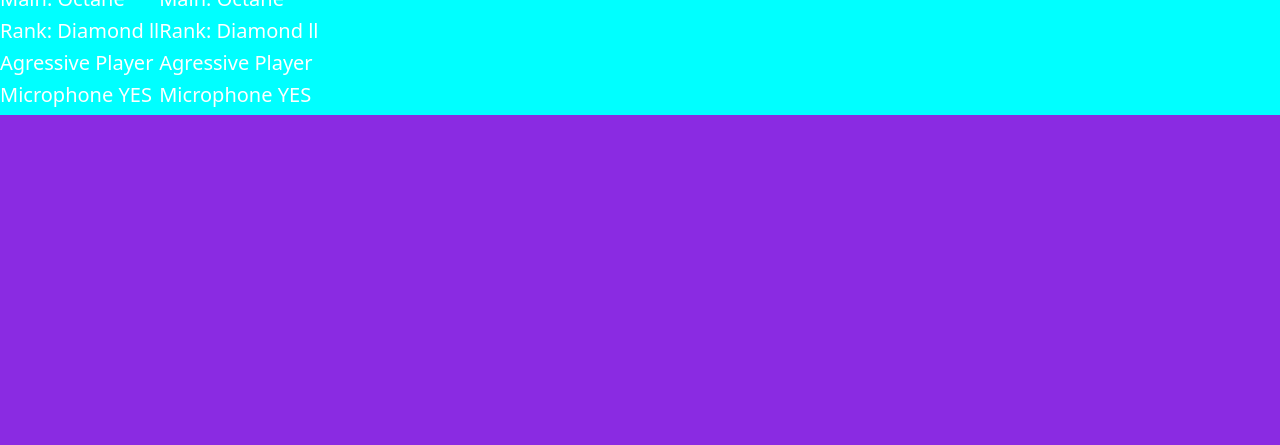
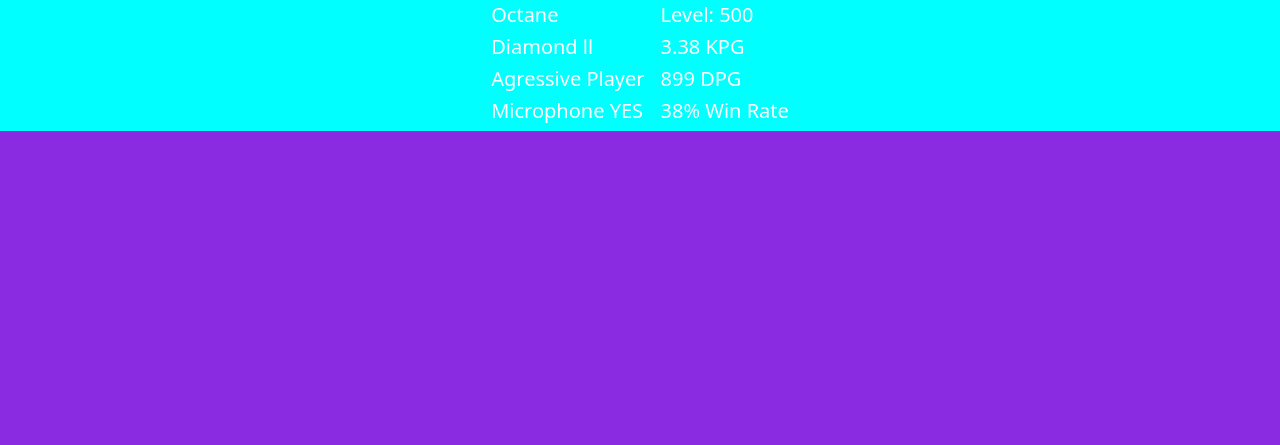
Before and after one commit to Dooootz/ux-bones, a website: page src/pages/profilePage.html in a window 1280 px wide. Shown: the part 355-800 px from the top of the page. Drawn offline with nearby package versions, Linux system fonts and the light colour scheme.

Commit message:
format code

```diff
--- a/src/pages/profilePage.html
+++ b/src/pages/profilePage.html
@@ -39,7 +39,7 @@
         <!-- profile social links -->
         <div class="profile-social-links d-flex flex-column align-items-center">
             <h2>SHROUD</h2>
-            <div class="social-links">
+            <div class="social-links mb-3">
                 <i class="bi px-1 bi-discord"></i>
                 <i class="bi px-1 bi-instagram"></i>
                 <i class="bi px-1 bi-youtube"></i>
@@ -47,21 +47,23 @@
         </div>
 
         <!-- profile stats -->
-      <div class="profile-stats d-flex">
-        <div class="stats">
-           <h5>Main: Octane</h5>
-           <h5>Rank: Diamond ll</h5>
-           <h5>Agressive Player</h5>
-           <h5>Microphone YES</h5>
+        <div class="profile-stats d-flex justify-content-center">
+            <div class="stats mx-2">
+                <h5>Octane</h5>
+                <h5>Diamond ll</h5>
+                <h5>Agressive Player</h5>
+                <h5>Microphone YES</h5>
+            </div>
+            <div class="stats mx-2">
+                <h5>Level: 500</h5>
+                <h5>3.38 KPG</h5>
+                <h5>899 DPG</h5>
+                <h5>38% Win Rate</h5>
+            </div>
         </div>
-        <div class="stats">
-           <h5>Main: Octane</h5>
-           <h5>Rank: Diamond ll</h5>
-           <h5>Agressive Player</h5>
-           <h5>Microphone YES</h5>
-        </div>
-      </div>
     </div>
+
+
 
     <!-- BOTTOM NAV -->
     <div class="bottom-nav">
```
